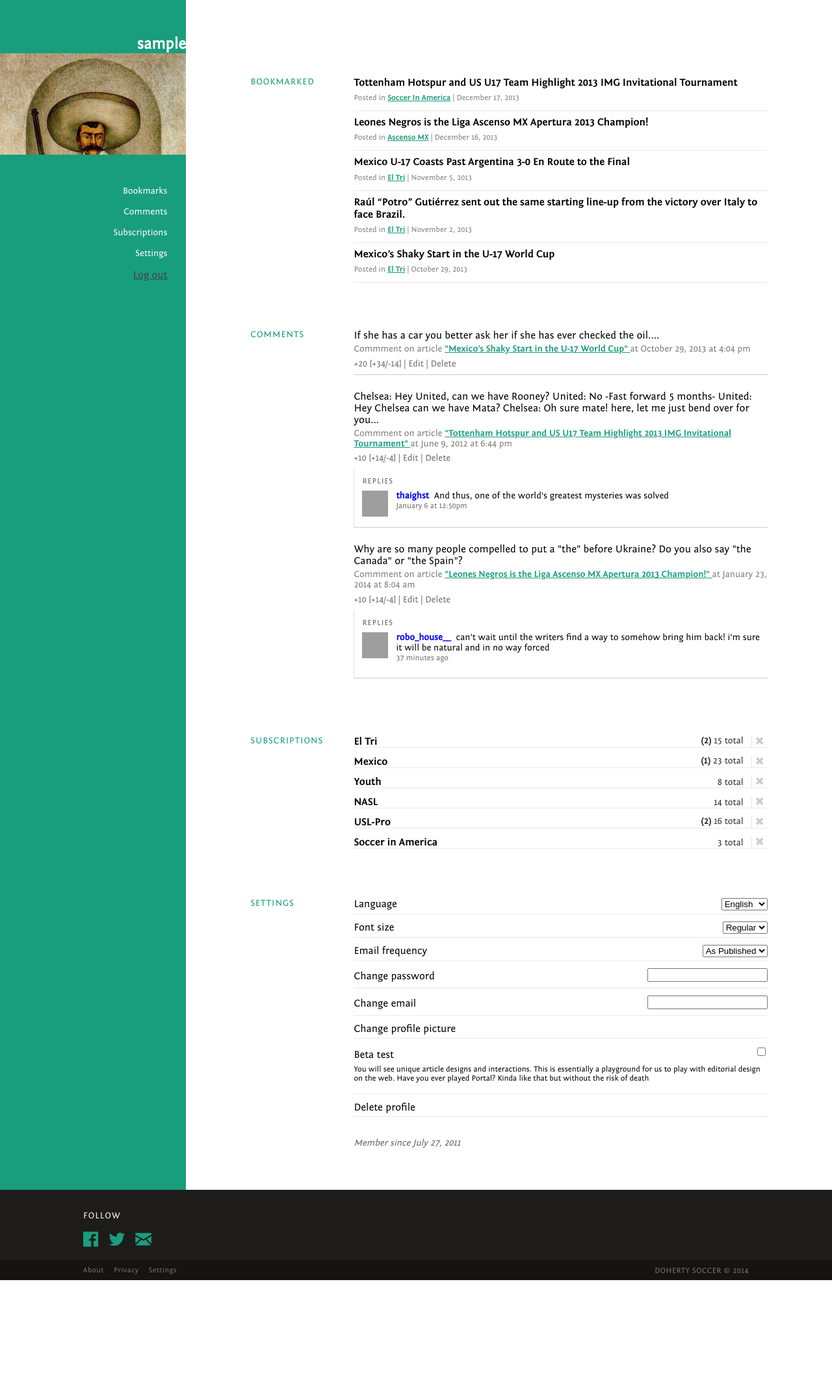
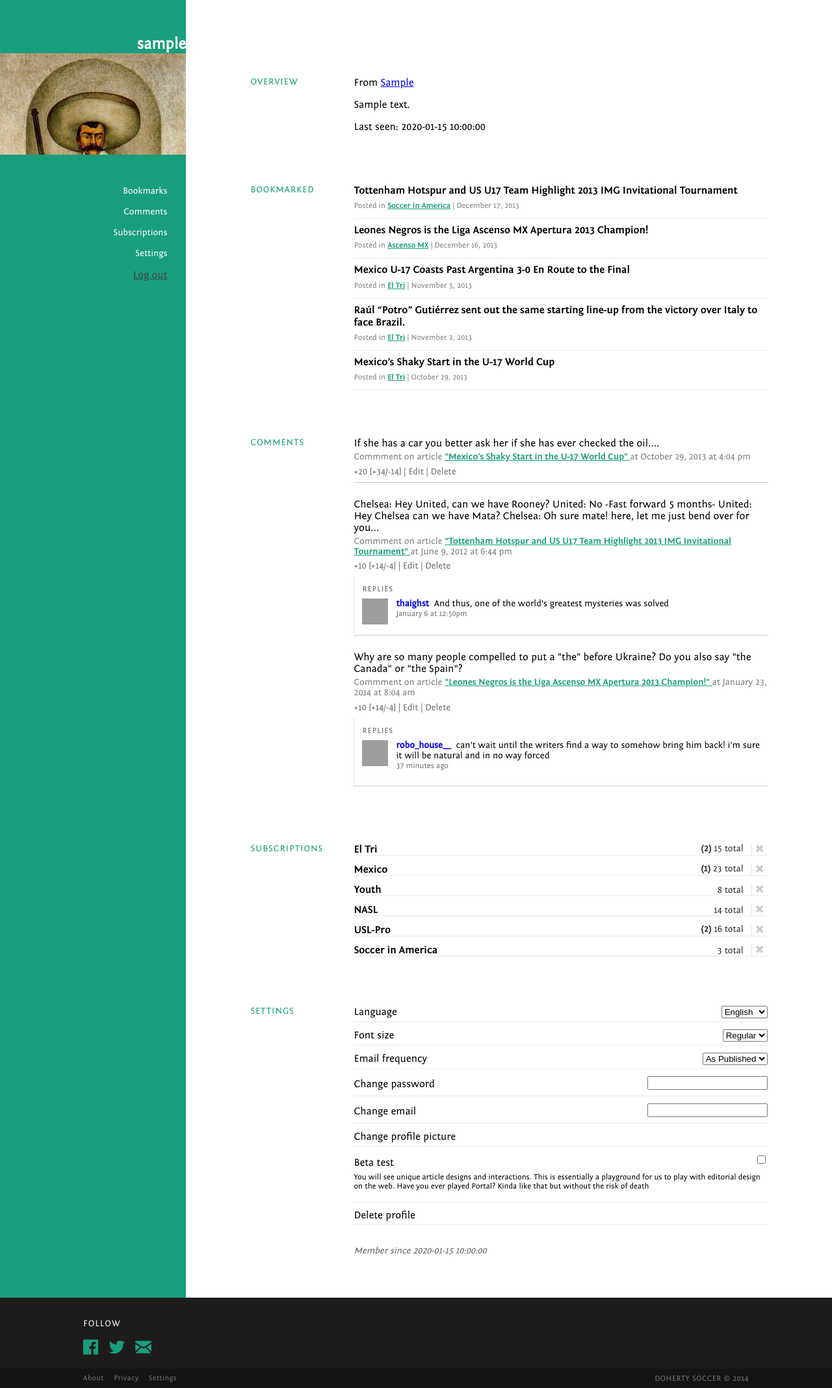
Before and after one commit to Z4P0/ds, a Flask app: template website/templates/ds/profile.html in a window 1280 px wide. Shown: the part 42-2178 px from the top of the page at 65% size. Before the commit the page ends 2012 px from the top, so only its background shows below. Run offline with Flask 2, Linux system fonts and the light colour scheme; the template is opened without the code that fills it: values that come from a table or form of the project are taken from there, others are empty; tables that the repository leaves empty hold one stand-in row (values such as "Sample post"); parts of the project's set-up code (start-up, migrations or seed data) failed here and were passed over; some libraries are stand-ins or nearby versions; grey boxes are pictures that could not be loaded.

Commit message:
fleshing out user profiles

```diff
--- a/website/templates/ds/profile.html
+++ b/website/templates/ds/profile.html
@@ -22,6 +22,18 @@
     </div>
   </header>
   <div id="user-dashboard" class="flex-3">
+    <section id="user-overview" class="user-section">
+      <h3 class="t7 flex-1">Overview</h3>
+      <div class="flex-4">
+        {% if user.name %}<p>{{user.name}}</p>{%endif%}
+        {% if user.location %}<p>From <a href="http://maps.google.com?q={{ user.location }}">{{ user.location }}</a> </p>{% endif %}
+        {% if current_user.is_administrator() %}
+        <p><a href="mailto:{{user.email}}">{{user.email}}</a></p>
+        {% endif %}
+        {% if user.bio %}<p>{{user.bio}}</p>{% endif %}
+        <p>Last seen: {{user.last_seen}}</p>
+      </div>
+    </section>
     <section id="user-bookmarks" class="user-section">
       <h3 class="t7 flex-1">Bookmarked</h3>
       <!-- <p class="flex-4">No bookmarks yet</p> -->
@@ -205,7 +217,7 @@
             <h4 class="t6">Delete profile</h4>
           </li>
         </ul>
-        <p id="member-since">Member since July 27, 2011</p>
+        <p id="member-since">Member since {{user.member_since}}</p>
       </div>
     </section>
   </div>
```
